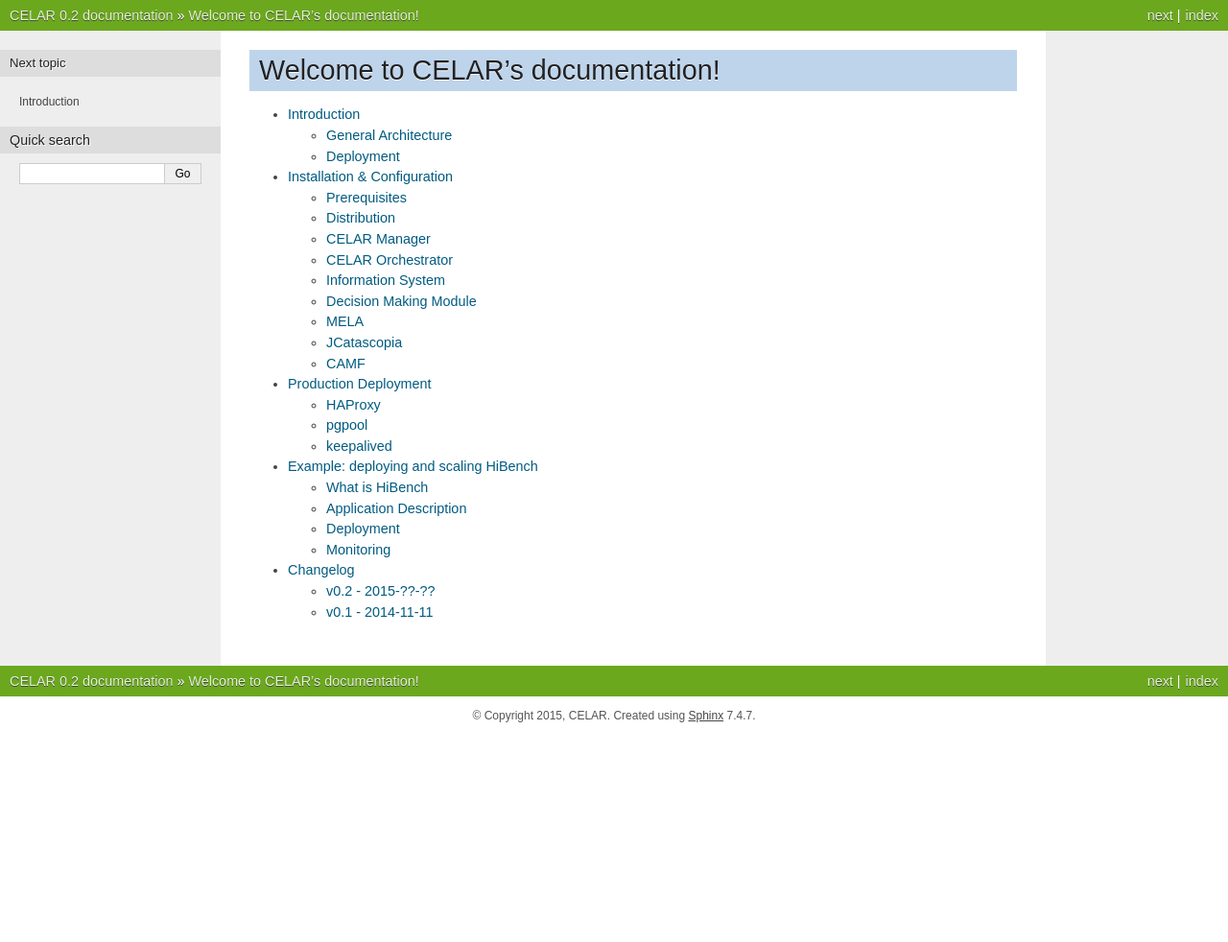
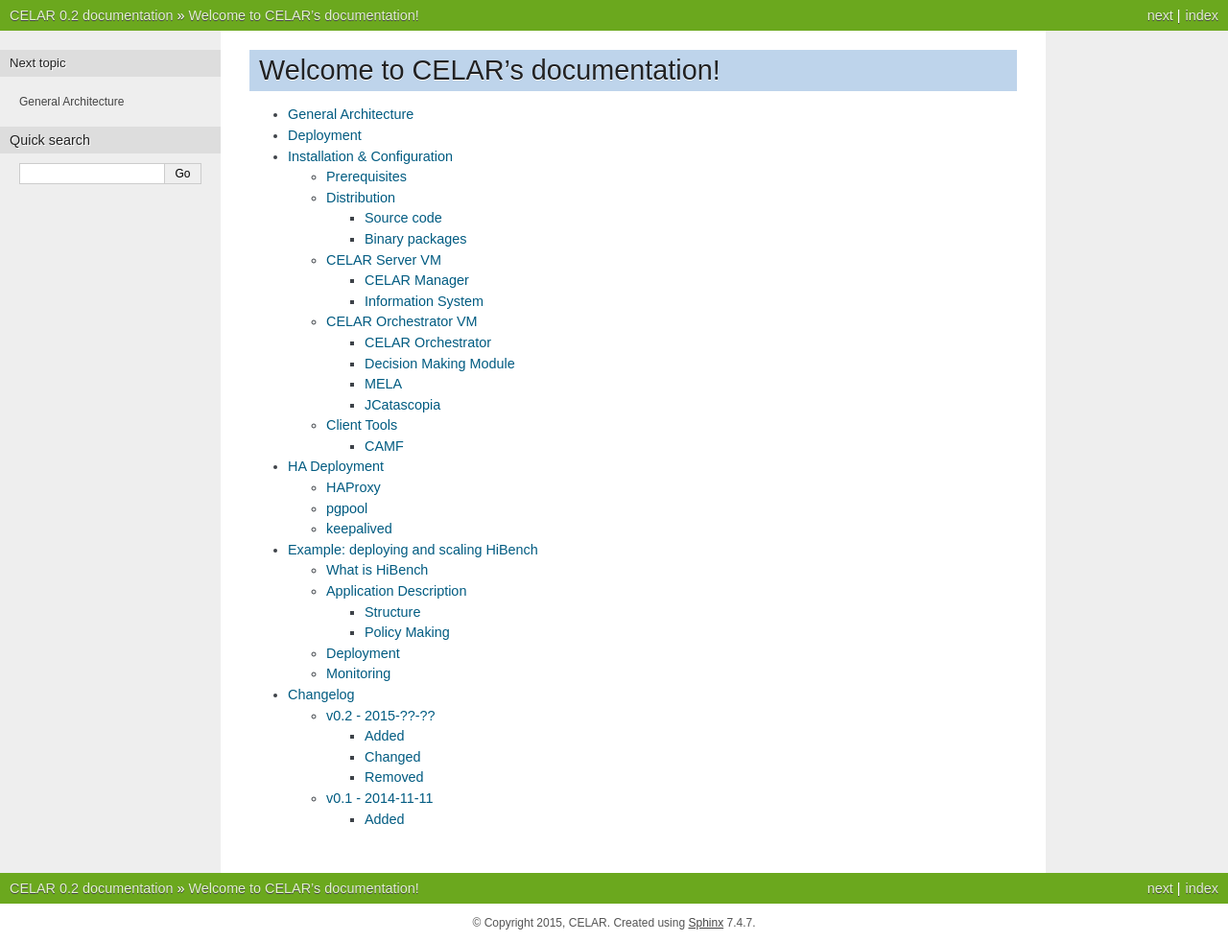
Before and after one commit to giagiannis/celar-documentation, a Sphinx documentation site: the page built from source/index.rst, in a window 1280 px wide. Shown: the whole page at 96% size. Built offline with Sphinx 7.4.7, drawn with Linux system fonts in a browser that asks for light colours; before the commit the page ends 900 px from its top, so only the background shows below that.

Commit message:
addressed dtsouma comments

```diff
--- a/source/index.rst
+++ b/source/index.rst
@@ -9,11 +9,12 @@
 .. Contents:
 
 .. toctree::
-   :maxdepth: 2
+   :maxdepth: 3
 
-   sections/intro
+   sections/architecture
+   sections/deployment
    sections/install
-   sections/deployment
+   sections/ha_deployment
    sections/example
    sections/changelog
 
--- /dev/null
+++ b/source/sections/architecture.rst
@@ -0,0 +1,2 @@
+General Architecture
+====================
--- a/source/sections/deployment.rst
+++ b/source/sections/deployment.rst
@@ -1,8 +1,2 @@
-Production Deployment
-=====================
-HAProxy
--------
-pgpool
-------
-keepalived
-----------
+Deployment
+==========
--- a/source/sections/install.rst
+++ b/source/sections/install.rst
@@ -8,45 +8,55 @@
 ^^^^^^^^^^^
 Binary packages
 ^^^^^^^^^^^^^^^
+
+CELAR Server VM
+---------------
 CELAR Manager
--------------
+^^^^^^^^^^^^^
 Installation
-^^^^^^^^^^^^
+~~~~~~~~~~~~
 Configuration
-^^^^^^^^^^^^^
+~~~~~~~~~~~~~
+Information System
+^^^^^^^^^^^^^^^^^^
+Installation
+~~~~~~~~~~~~
+Configuration
+~~~~~~~~~~~~~
+
+
+CELAR Orchestrator VM
+---------------------
 CELAR Orchestrator
-------------------
+^^^^^^^^^^^^^^^^^^
 Installation
-^^^^^^^^^^^^
+~~~~~~~~~~~~
 Configuration
-^^^^^^^^^^^^^
-Information System
-------------------
+~~~~~~~~~~~~~
+Decision Making Module
+^^^^^^^^^^^^^^^^^^^^^^
 Installation
-^^^^^^^^^^^^
+~~~~~~~~~~~~~
 Configuration
-^^^^^^^^^^^^^
-Decision Making Module
-----------------------
+~~~~~~~~~~~~~
+MELA
+^^^^
 Installation
-^^^^^^^^^^^^
+~~~~~~~~~~~~
 Configuration
-^^^^^^^^^^^^^
-MELA
-----
+~~~~~~~~~~~~~
+JCatascopia
+^^^^^^^^^^^
 Installation
-^^^^^^^^^^^^
+~~~~~~~~~~~~
 Configuration
-^^^^^^^^^^^^^
-JCatascopia
------------
+~~~~~~~~~~~~~
+
+Client Tools
+------------
+CAMF
+^^^^
 Installation
-^^^^^^^^^^^^
+~~~~~~~~~~~~
 Configuration
-^^^^^^^^^^^^^
-CAMF
------------
-Installation
-^^^^^^^^^^^^
-Configuration
-^^^^^^^^^^^^^
+~~~~~~~~~~~~~
--- a/source/sections/intro.rst
+++ /dev/null
@@ -1,6 +0,0 @@
-Introduction
-============
-General Architecture
---------------------
-Deployment
-----------
```
Also changed, not shown: source/sections/ha_deployment.rst (added, +8 -0 lines).
